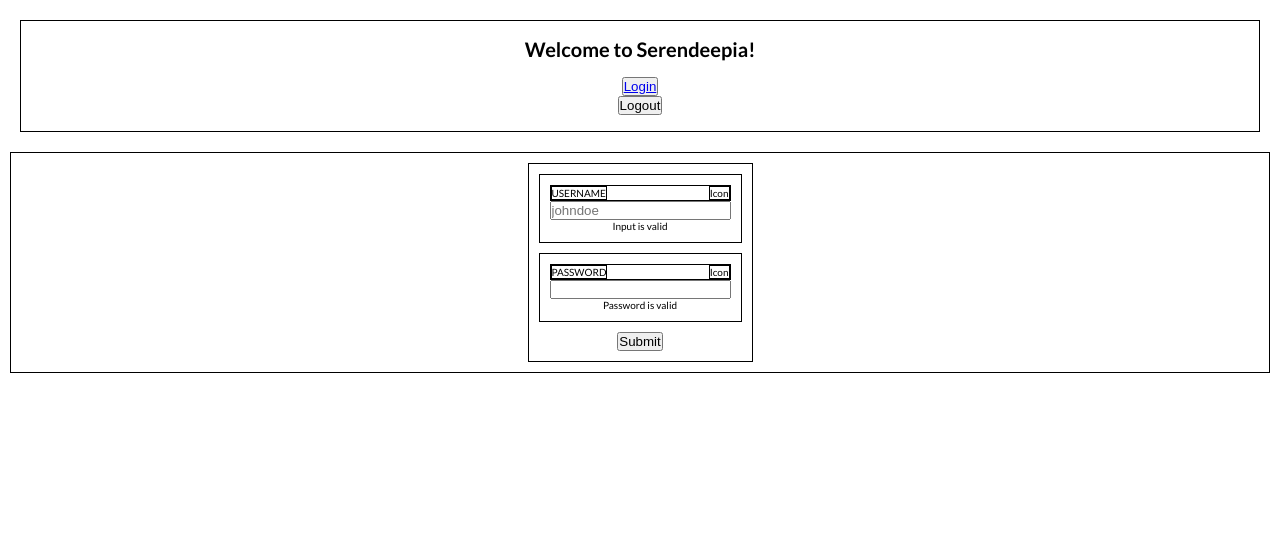
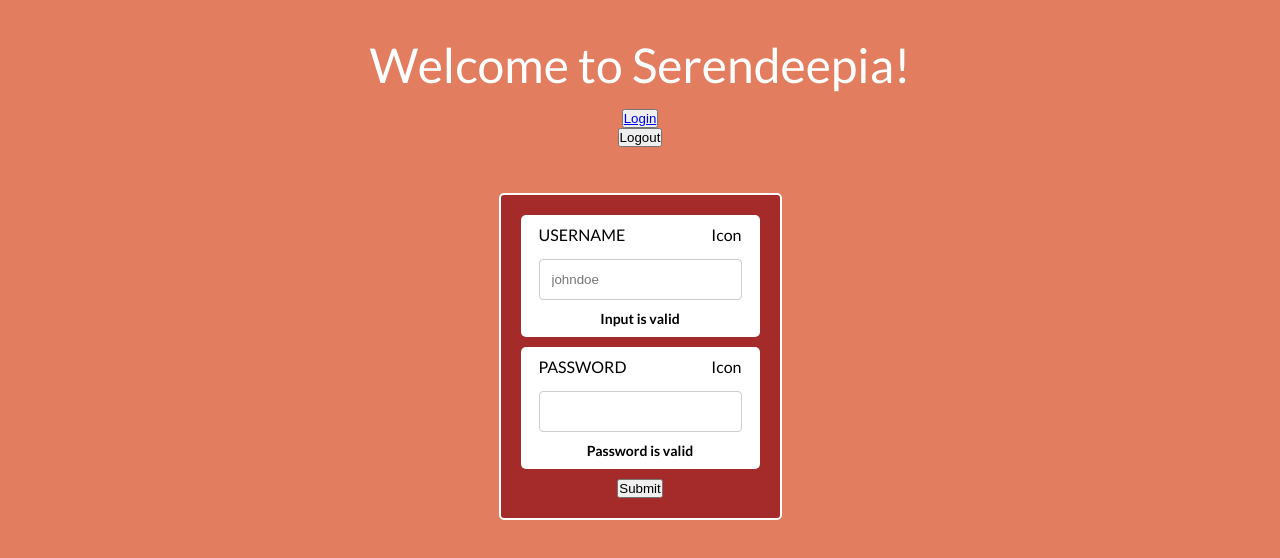
Before and after one commit to AdiPat/login_system, a React (Create React App) app in the folder frontend/: page /login in a window 1280 px wide. Shown: the top 558 px of the page. Built offline with nearby package versions, Linux system fonts and the light colour scheme; the HTML template or start-up script is replaced by a standard one.

Commit message:
css: Add styling

```diff
--- a/frontend/src/App.css
+++ b/frontend/src/App.css
@@ -4,9 +4,14 @@
     box-sizing: border-box;
 }
 
+:root {
+    --main-bg-color: #e27d60;
+}
+
 html {
     font-size: 62.5%; /* 1rem = 10px */
     font-family: 'Lato', sans-serif;
+    background-color: var(--main-bg-color);
 }
 
 .app-header {
@@ -16,10 +21,11 @@ html {
     align-items: center;
     margin: 2rem;
     padding: 1.6rem;
-    /* Testing */
-    border: 1px solid;
 }
 
 .app-header h1 {
     margin-bottom: 1.6rem;
+    font-size: 4.8rem;
+    font-weight: 400;
+    color: white;
 }
--- a/frontend/src/css/Dash.css
+++ b/frontend/src/css/Dash.css
@@ -5,8 +5,6 @@
     align-items: center;
     padding: 1rem;
     margin: 1.6rem;
-    /* Testing */
-    border: 1px solid;
 }
 
 .dash-header {
@@ -16,8 +14,10 @@
     align-items: center;
     width: 75%;
     padding: 1rem;
-    /* Testing */
-    border: 1px solid;
+    border: 2px solid white;
+    background-color: brown;
+    color: white;
+    font-size: 1.6rem;
 }
 
 .dash-data {
@@ -26,8 +26,8 @@
     align-items: center;
     width: 75%;
     padding: 1rem;
-    /* Testing */
-    border: 1px solid;
+    background-color: brown;
+    border: 2px solid white;
 }
 
 .image-responsive {
--- a/frontend/src/css/Login.css
+++ b/frontend/src/css/Login.css
@@ -4,8 +4,6 @@
     align-items: center;
     margin: 1rem;
     padding: 1rem;
-    /* Testing */
-    border: 1px solid;
 }
 
 .login-form {
@@ -13,9 +11,10 @@
     flex-direction: column;
     justify-content: center;
     align-items: center;
-    padding: 1rem;
-    /* Testing */
-    border: 1px solid;
+    padding: 2rem;
+    background-color: brown;
+    border-radius: 5px;
+    border: 2px solid white;
 }
 
 .login-form_element {
@@ -24,9 +23,9 @@
     justify-content: center;
     align-items: center;
     margin-bottom: 1rem;
-    padding: 1rem;
-    /* Testing */
-    border: 1px solid;
+    padding: 1rem 1.8rem 1rem 1.8rem;
+    border-radius: 0.5rem;
+    background-color: white;
 }
 
 .login-form_label {
@@ -34,17 +33,29 @@
     align-items: center;
     justify-content: space-between;
     width: 100%;
-    /* Testing */
-    border: 1px solid;
+    font-size: 1.6rem;
+    margin-bottom: 0.5rem;
 }
 
 .login-form_label label {
     text-transform: uppercase;
-    /* Testing */
-    border: 1px solid;
+}
+
+.login-form_message {
+    font-size: 1.4rem;
+    font-weight: 600;
 }
 
 .login-form_icon {
     /* Testing */
-    border: 1px solid;
 }
+
+input[type='text'],
+input[type='password'] {
+    width: 100%;
+    padding: 1.2rem;
+    margin: 1rem 0;
+    display: inline-block;
+    border: 1px solid #ccc;
+    border-radius: 4px;
+}
```
Also changed, not shown: frontend/src/css/Button.css (added, +32 -0 lines).
